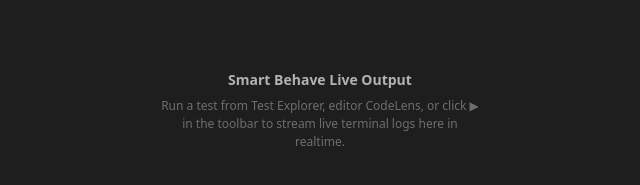
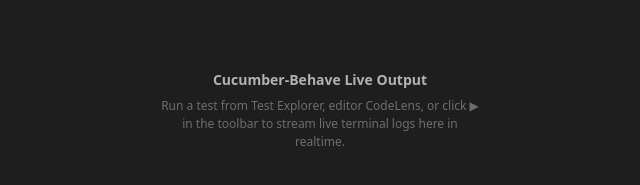
Before and after one commit to GauravWardhekara/smart-cucumber-behave, a website: page media/liveRunPanel.html in a window 1280 px wide. Shown: the part 325-510 px from the top of the page, 320-960 px from the left. Drawn offline with Linux system fonts and the light colour scheme.

Commit message:
feat: rename panel tab to Cucumber-Behave and update README documentation for formatting and multi-language features

```diff
--- a/media/liveRunPanel.html
+++ b/media/liveRunPanel.html
@@ -506,7 +506,7 @@
       <div id="emptyPlaceholder" class="empty-placeholder">
         <div style="display:flex; flex-direction:column; align-items:center; justify-content:center; gap:8px; opacity:0.85; text-align:center; padding: 20px;">
           <i class="codicon codicon-terminal" style="font-size:32px; color:var(--vscode-testing-iconPassed, #73c991);"></i>
-          <span style="font-weight:600; font-size:14px; color:var(--vscode-foreground, #ccc);">Smart Behave Live Output</span>
+          <span style="font-weight:600; font-size:14px; color:var(--vscode-foreground, #ccc);">Cucumber-Behave Live Output</span>
           <span style="font-size:12px; max-width:320px; opacity:0.75; line-height: 1.5;">Run a test from Test Explorer, editor CodeLens, or click ▶ in the toolbar to stream live terminal logs here in realtime.</span>
         </div>
       </div>
--- a/package.json
+++ b/package.json
@@ -330,7 +330,7 @@
       "panel": [
         {
           "id": "smartBehaveExecutionPanel",
-          "title": "Smart Behave",
+          "title": "Cucumber-Behave",
           "icon": "media/behave-activity.svg"
         }
       ]
```
Also changed, not shown: README.md.
